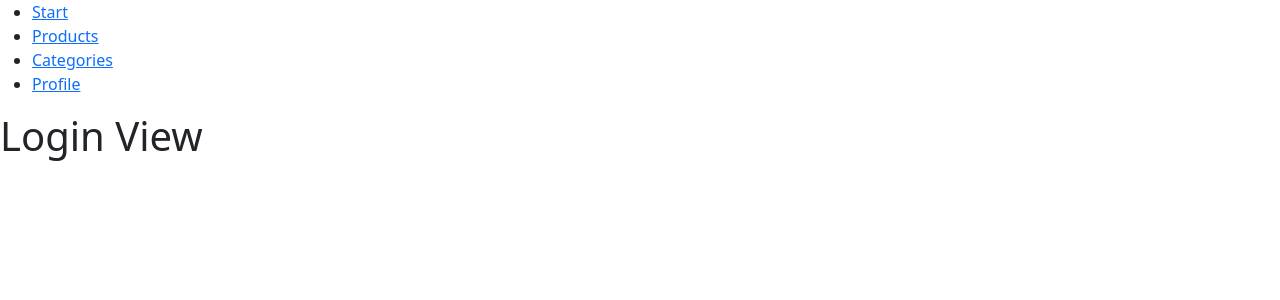
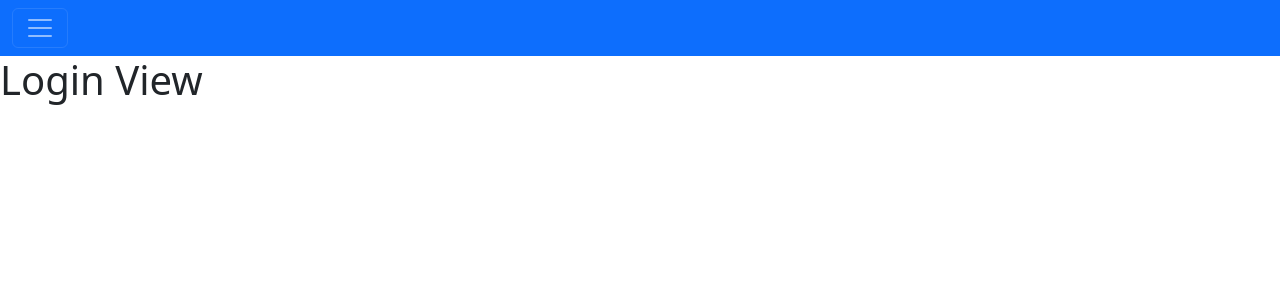
Before and after one commit to gustafsson96/project-dt193g-frontend, a Vue app: page / in a window 1280 px wide. Shown: the top 300 px of the page. Built offline with nearby package versions, Linux system fonts and the light colour scheme.

Commit message:
Style navbar

```diff
--- a/src/componets/Header.vue
+++ b/src/componets/Header.vue
@@ -1,22 +1,28 @@
 <template>
-    <header>
-        <nav>
-            <ul>
-                <li>
-                    <RouterLink to="/start">Start</RouterLink>
+    <nav class="navbar navbar-dark bg-primary">
+        <div class="container-fluid">
+            <button class="navbar-toggler" type="button" data-bs-toggle="collapse" data-bs-target="#navbarNav"
+                aria-controls="navbarNav" aria-expanded="false" aria-label="Toggle navigation">
+                <span class="navbar-toggler-icon"></span>
+            </button>
+                  <div class="collapse navbar-collapse" id="navbarNav">
+            <ul class="navbar-nav ms-auto">
+                <li class="nav-item">
+                    <RouterLink class="nav-link" to="/start">Start</RouterLink>
                 </li>
-                <li>
-                    <RouterLink to="/products">Products</RouterLink>
+                <li class="nav-item">
+                    <RouterLink class="nav-link" to="/products">Products</RouterLink>
                 </li>
-                <li>
-                    <RouterLink to="/categories">Categories</RouterLink>
+                <li class="nav-item">
+                    <RouterLink class="nav-link" to="/categories">Categories</RouterLink>
                 </li>
-                <li>
-                    <RouterLink to="/profile">Profile</RouterLink>
+                <li class="nav-item">
+                    <RouterLink class="nav-link" to="/profile">Profile</RouterLink>
                 </li>
             </ul>
-        </nav>
-    </header>
+                  </div>
+        </div>
+    </nav>
 </template>
 <script>
 import { RouterLink } from 'vue-router';
```
